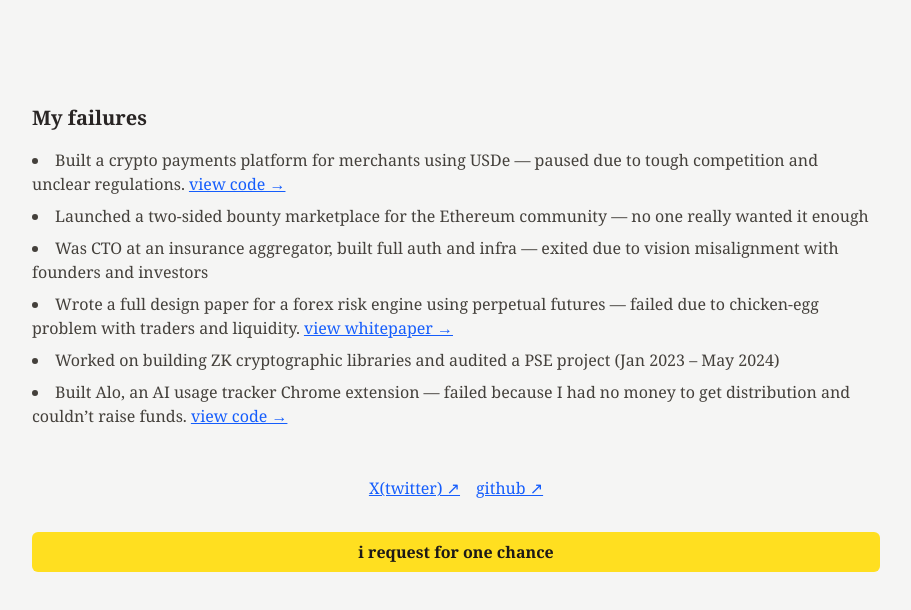
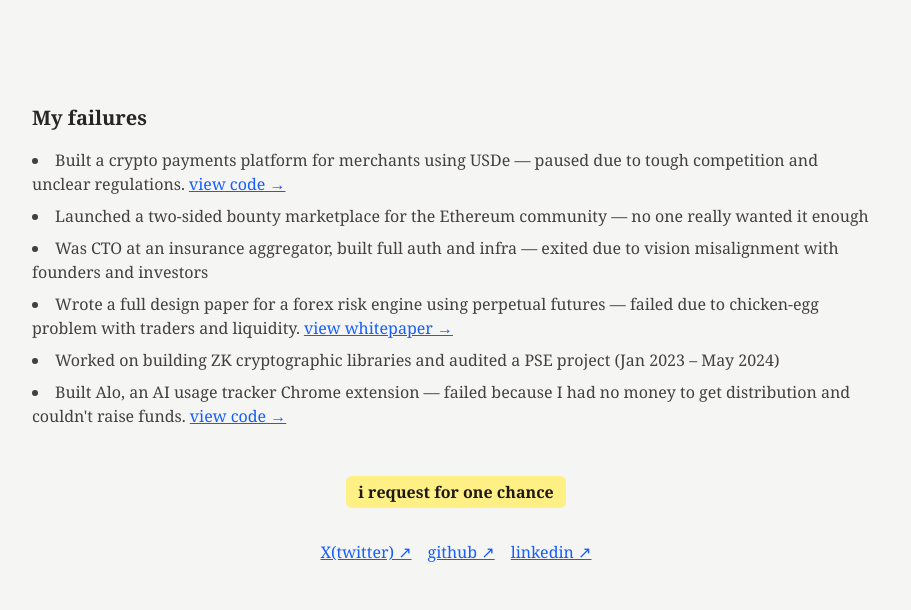
Before and after one commit to yagnadeepxo/battlescars, a Next.js app: page / in a window 1280 px wide. Shown: the top 610 px of the page, without its empty margins (184-1095 px from the left). Built offline with nearby package versions, Linux system fonts and the light colour scheme.

Commit message:
Update page.tsx

```diff
--- a/src/app/page.tsx
+++ b/src/app/page.tsx
@@ -43,7 +43,7 @@ const InternLandingPage = () => {
               Worked on building ZK cryptographic libraries and audited a PSE project (Jan 2023 – May 2024)
             </li>
             <li>
-              Built Alo, an AI usage tracker Chrome extension — failed because I had no money to get distribution and couldn’t raise funds.
+              Built Alo, an AI usage tracker Chrome extension — failed because I had no money to get distribution and couldn't raise funds.
               <a
                 href="https://github.com/yagnadeepxo/alo-extension"
                 target="_blank"
@@ -56,8 +56,15 @@ const InternLandingPage = () => {
           </ul>
         </div>
 
+        {/* CTA */}
+        <div className="text-center mb-8">
+          <span className="font-semibold bg-yellow-200 text-stone-900 px-3 py-1 rounded-md inline-block">
+            i request for one chance
+          </span>
+        </div>
+
         {/* Links to social profiles */}
-        <div className="text-center text-stone-700 space-x-4 mb-8">
+        <div className="text-center text-stone-700 space-x-4">
           <a
             href="https://x.com/yagnadeepxo"
             target="_blank"
@@ -74,12 +81,15 @@ const InternLandingPage = () => {
           >
             github ↗
           </a>
+          <a
+            href="https://www.linkedin.com/in/yagnadeep-reddy-3a1505205/"
+            target="_blank"
+            rel="noopener noreferrer"
+            className="text-blue-600 underline"
+          >
+            linkedin ↗
+          </a>
         </div>
-
-        {/* CTA */}
-        <p className="text-center font-semibold bg-yellow-300 text-stone-900 px-4 py-2 rounded-md">
-          i request for one chance
-        </p>
       </div>
     </div>
   );
```
